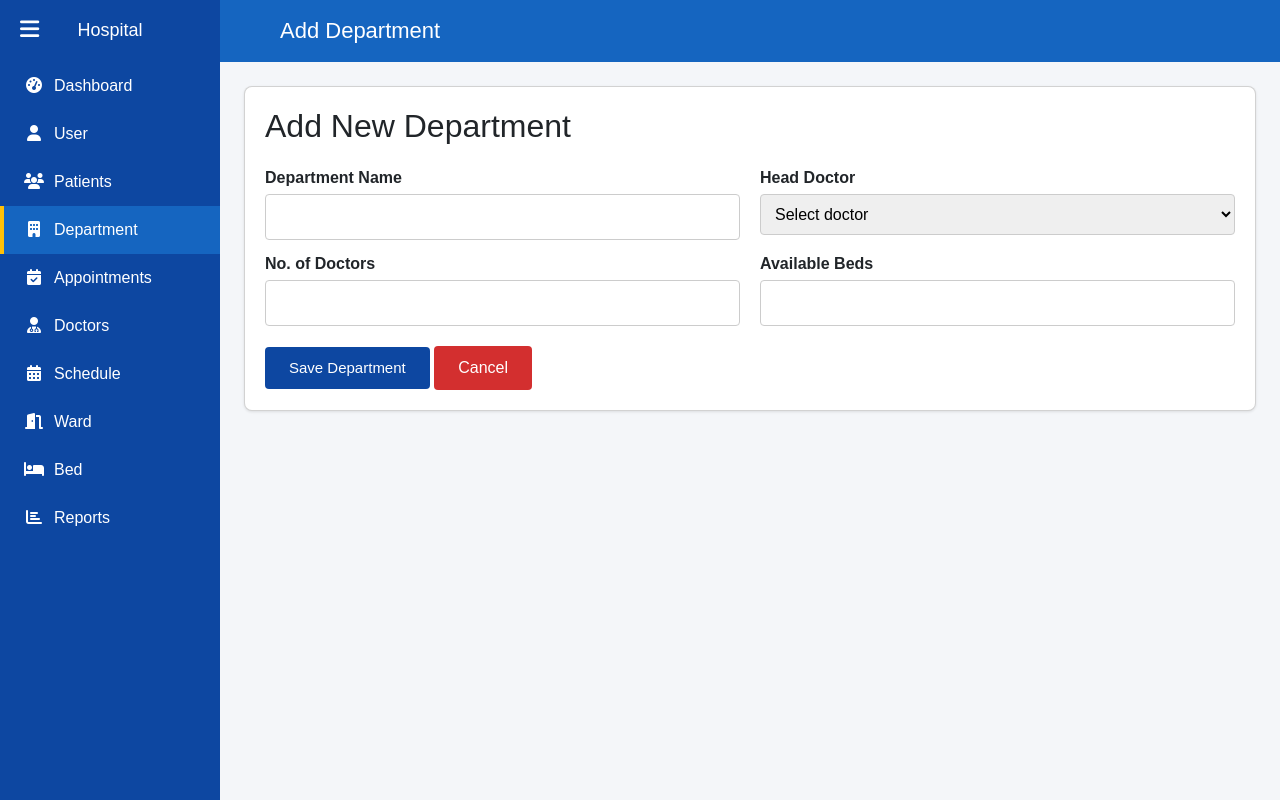
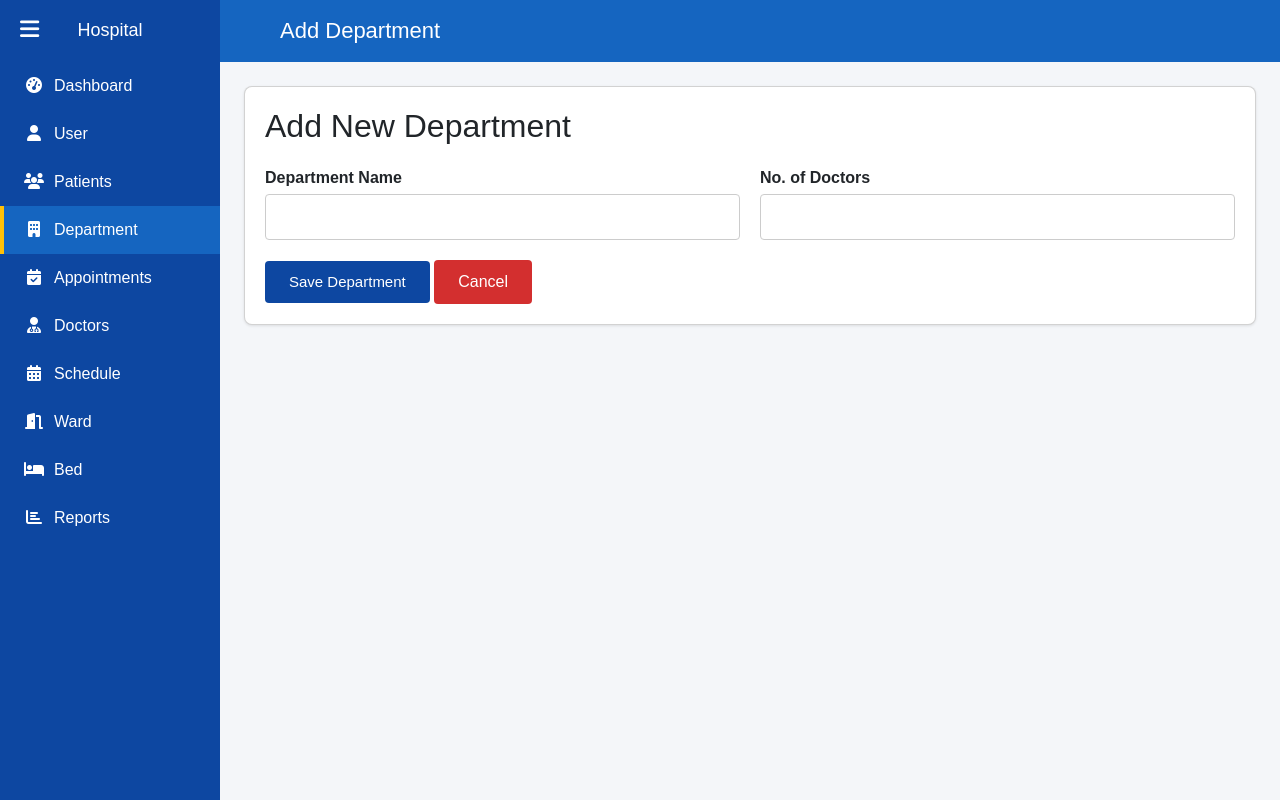
Before and after one commit to RAKIB6348/hospital_django, a Django app: page /department/add/ in a window 1280 px wide. Run offline with Django 5.2, Linux system fonts and the light colour scheme; data that the repository does not hold is empty.

Commit message:
remove two field inside department model

```diff
--- a/department/models.py
+++ b/department/models.py
@@ -3,9 +3,7 @@ from django.db import models
 
 class Department(models.Model):
     name = models.CharField(max_length=100)
-    head_doctor = models.CharField(max_length=100)
     number_of_doctors = models.PositiveIntegerField(default=0)
-    available_beds = models.PositiveIntegerField(default=0)
     created_at = models.DateTimeField(auto_now_add=True)
 
     def __str__(self):
--- a/department/templates/department/department_add.html
+++ b/department/templates/department/department_add.html
@@ -14,21 +14,8 @@
                 <input type="text" id="name" name="name" required>
             </div>
             <div>
-                <label for="head_doctor">Head Doctor</label>
-                <select id="head_doctor" name="head_doctor" required>
-                    <option value="">Select doctor</option>
-                    {% for doctor in doctors %}
-                    <option value="{{ doctor.full_name }}">{{ doctor.full_name }}</option>
-                    {% endfor %}
-                </select>
-            </div>
-            <div>
                 <label for="number_of_doctors">No. of Doctors</label>
                 <input type="number" id="number_of_doctors" name="number_of_doctors" min="0" required>
-            </div>
-            <div>
-                <label for="available_beds">Available Beds</label>
-                <input type="number" id="available_beds" name="available_beds" min="0" required>
             </div>
         </div>
         <button type="submit">Save Department</button>
--- a/department/templates/department/department_list.html
+++ b/department/templates/department/department_list.html
@@ -13,9 +13,7 @@
         <thead>
             <tr>
                 <th>Department</th>
-                <th>Head Doctor</th>
                 <th>No. of Doctors</th>
-                <th>Available Beds</th>
                 <th>Action</th>
             </tr>
         </thead>
@@ -23,16 +21,14 @@
             {% for department in departments %}
             <tr>
                 <td>{{ department.name }}</td>
-                <td>{{ department.head_doctor }}</td>
                 <td>{{ department.number_of_doctors }}</td>
-                <td>{{ department.available_beds }}</td>
                 <td>
                     <a href="{% url 'department:department_edit' department.id %}" style="background: #0d47a1; color: white; padding: 6px 12px; text-decoration: none; border-radius: 4px;">Edit</a>
                     <a href="{% url 'department:department_delete' department.id %}" style="background: #d32f2f; color: white; padding: 6px 12px; text-decoration: none; border-radius: 4px;">Delete</a>
                 </td>
             </tr>
             {% empty %}
-            <tr><td colspan="5">No departments added yet.</td></tr>
+            <tr><td colspan="3">No departments added yet.</td></tr>
             {% endfor %}
         </tbody>
     </table>
--- a/department/views.py
+++ b/department/views.py
@@ -1,5 +1,4 @@
 from django.shortcuts import get_object_or_404, redirect, render
-from doctor.models import Doctor
 from .models import Department
 
 
@@ -12,26 +11,20 @@ def department_add(request):
     if request.method == 'POST':
         Department.objects.create(
             name=request.POST['name'],
-            head_doctor=request.POST['head_doctor'],
             number_of_doctors=request.POST['number_of_doctors'],
-            available_beds=request.POST['available_beds'],
         )
         return redirect('department:department_list')
-    doctors = Doctor.objects.all()
-    return render(request, 'department/department_add.html', {'doctors': doctors})
+    return render(request, 'department/department_add.html')
 
 
 def department_edit(request, department_id):
     department = get_object_or_404(Department, id=department_id)
     if request.method == 'POST':
         department.name = request.POST['name']
-        department.head_doctor = request.POST['head_doctor']
         department.number_of_doctors = request.POST['number_of_doctors']
-        department.available_beds = request.POST['available_beds']
         department.save()
         return redirect('department:department_list')
-    doctors = Doctor.objects.all()
-    return render(request, 'department/department_edit.html', {'department': department, 'doctors': doctors})
+    return render(request, 'department/department_edit.html', {'department': department})
 
 
 def department_delete(request, department_id):
```
Also changed, not shown: department/templates/department/department_edit.html (+0 -13 lines), db.sqlite3, department/migrations/0002_remove_department_available_beds_and_more.py (added).
